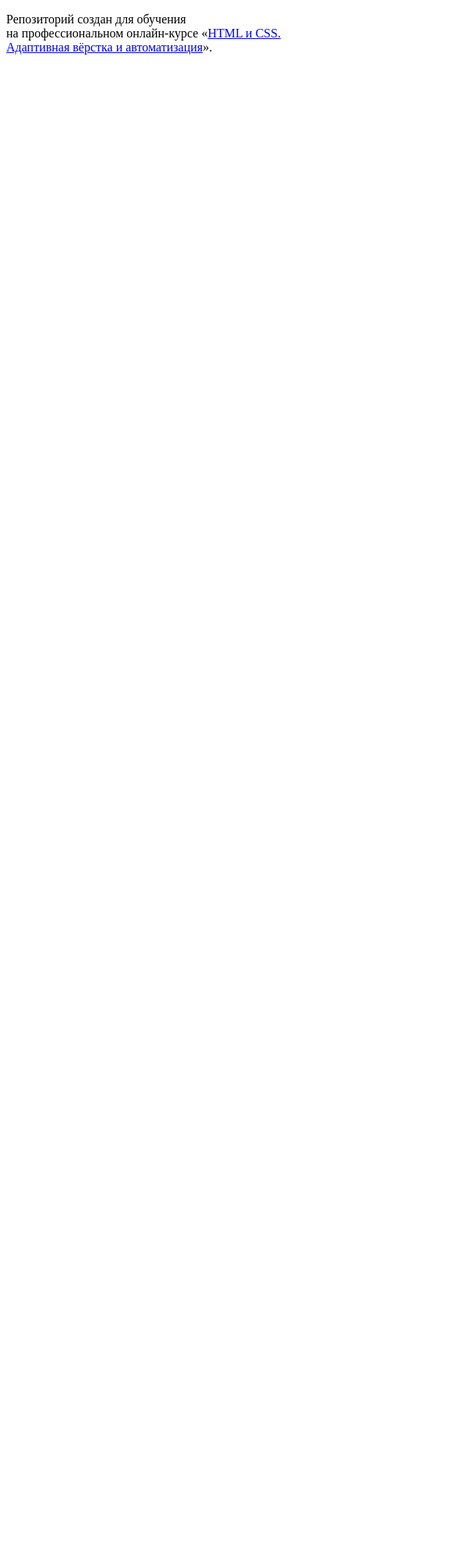
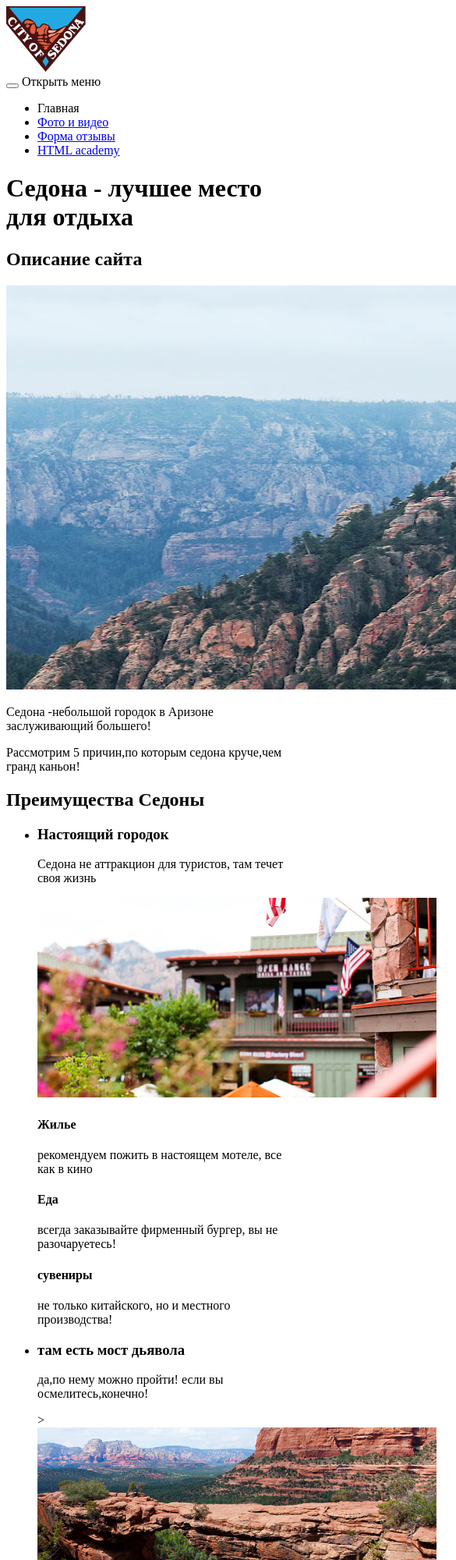
Before and after one commit to kclas1996/1534135-sedona-22, a website: page source/index.html in a window 390 px wide. Shown: the top 2000 px of the page at 78% size, 585 px wide, since content can reach past the window. Before the commit the page ends 844 px from the top, so only its background shows below. Drawn offline with Linux system fonts and the light colour scheme.

Commit message:
Разметка главной страницы

```diff
--- a/source/index.html
+++ b/source/index.html
@@ -1,12 +1,151 @@
 <!DOCTYPE html>
-<html lang="ru">
+<html class="page" lang="ru">
   <head>
     <meta charset="utf-8">
     <title>HTML Academy: Седона</title>
   </head>
-  <body>
+  <body class="page__body">
+    <header class="page-header">
+      <a class="page-header__logo">
+        <img src="img/logotype-mobile.jpg"
+         width="101.6" height="84" alt="Седона">
+      </a>
+    <nav class="main-nav">
+      <button class="main-nav__toggle"
+      type="button"></button>
+      <span class="visually-hidden">Открыть меню</span>
+    </nav>
+      <div class="main-nav__wrapper">
+       <ul class="main-nav__list site-list">
+        <li class="site-list__item
+        site-list__item--active">
+         <a>
+           Главная
+         </a>
+        </li>
+        <li class="site-list__item">
+         <a href="photo.html">
+           Фото и видео
+         </a>
+        </li>
+        <li class="site-list__item">
+          <a href="reviewform.html">
+            Форма отзывы
+          </a>
+         </li>
+         <li class="site-list__item">
+          <a href="htmlacademy.html">
+            HTML academy
+          </a>
+         </li>
+       </ul>
+      </div>
+   </header>
+   <main class="page-main">
+    <h1 class="visually-hidden">
+      Седона - лучшее место для отдыха
+    </h1>
 
-    <p>Репозиторий создан для обучения на профессиональном онлайн‑курсе «<a href="https://htmlacademy.ru/intensive/adaptive">HTML и CSS. Адаптивная вёрстка и автоматизация</a>».</p>
+    <section class="intro__title">
+      <h2 class="visually hiden">Описание сайта</h2>
+        <a class="intro-title__logo">
+          <img src="img/back-desktop.jpg.jpg"
+           width="1200" height="518" alt="Вид Седоны">
+        </a>
+        <p>Седона -небольшой городок в Аризоне
+          заслуживающий большего!
+        </p>
+        <p>
+          Рассмотрим 5 причин,по которым седона круче,чем гранд каньон!
+        </p>
+    </section>
 
+    <section class="features">
+     <h2 class="visually hiden">Преимущества Седоны</h2>
+     <ul class="features__list">
+       <li class="features__item">
+           <h3 class="feature1__title">Настоящий городок</h3>
+              <p class="feature__description">Седона не аттракцион для туристов,
+          там течет своя жизнь</p>
+               <a class="feature1__sedona-city">
+                 <img src="img/photo-city@1x.jpg"
+             width="512" height="256" alt="фото города Седона">
+               </a>
+            <h4 class="feature1__title">Жилье</h4>
+               <p class="feature__description">рекомендуем пожить в настоящем мотеле,
+                 все как в кино
+               </p>
+            <h4 class="feature1__title">Еда</h4>
+                <p class="feature__description">всегда заказывайте фирменный бургер,
+                  вы не разочаруетесь!
+                </p>
+             <h4 class="feature1__title">сувениры</h4>
+                  <p class="feature__description">не только китайского, но и
+                    местного производства!
+                </p>
+        </li>
+        <li class="features__item">
+          <h3 class="feature2__title">там есть мост дьявола</h3>
+             <p class="feature__description">да,по нему можно пройти!
+               если вы осмелитесь,конечно!</p>>
+             <a class="feature__sedona-bridge">
+              <img src="img/photo-bridge@1x.jpg"
+          width="512" height="256" alt="мост дьявола">
+            </a>
+        </li>
+        <li class="features__item">
+          <h3 class="feature3__title">небольшая площадь</h3>
+             <p class="feature__description">все интересные места находятся очень близко</p>
+        </li>
+        <li class="features__item">
+          <h3 class="feature4__title">красивая дорога</h3>
+             <p class="feature__description">ехать в седону из лас-вегаса совсем не скучно!</p>
+        </li>
+        <li class="features__item">
+          <h3 class="feature5__title">мало туристов</h3>
+             <p class="feature__description">большинство едет в гранд каньон и толпится там</p>
+        </li>
+       </ul>
+      </section>
+
+      <section class="search">
+        <h2 class="search__title">Заинтересовались?</h2>
+         <p class="search__description">укажите предполагаемые даты поездки,
+           и мы покажем вам лучшие предложения гостиниц в седоне
+         </p>
+         <a class="find__hotel button" href="#">Найти гостиницу</a>
+      </section>
+
+
+      <section class="location">
+        <a class="location__picture">
+          <img src="map-tablet.jpg"
+            width="768" height="350" alt="Карта">
+        </a>
+      </section>
+
+
+   </main>
+   <footer class="page-footer">
+     <div class="page-footer__#">
+       <p class="search_name">#visitsedona</p>
+     </div>
+     <div class="page-footer__social">
+      <ul class="social__list">
+        <li class="social__item">
+          <a class="social__link social__link--twitter" href="https://twitter.com/htmlacademy"></a>
+          <li class="social__item">
+            <a class="social__link social__link--facebook" href="https://facebook.com/htmlacademy"></a>
+            <li class="social__item">
+              <a class="social__link social__link--youTube" href="https://youTube.com/htmlacademy"></a>
+    </div>
+    <div class="page-footer__copyright copyright">
+      <b class="copyright__text">Разработано</b>
+      <a class="copyright__link" href="https://htmlacademy.ru/intensive/adaptive">
+        <img src="img/htmlacademy.png"
+          width="26.9" height="34.1" alt="значок HTML academy">
+      </a>
+    </div>
+   </footer>
   </body>
 </html>
```
Also changed, not shown: source/img/back-desktop.jpg.jpg (added), source/img/htmlacademy.png (added), source/img/logotype-mobile.jpg (added), source/img/map-tablet.jpg (added), source/img/photo-bridge@1x.jpg (added), source/img/photo-city@1x.jpg (added).
